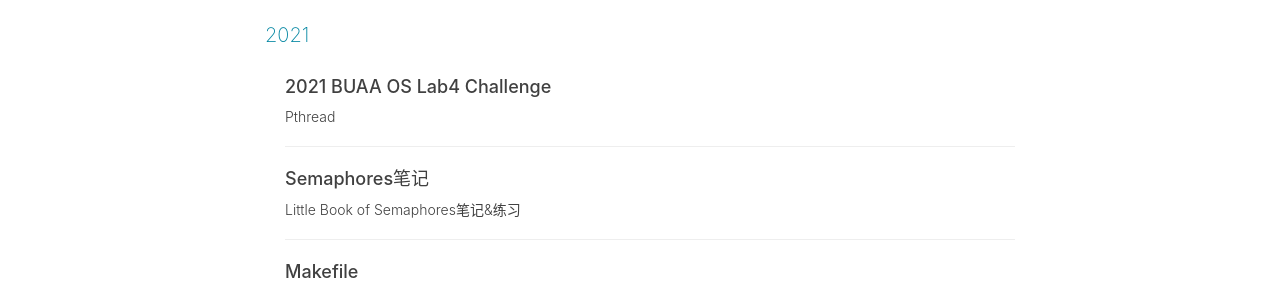
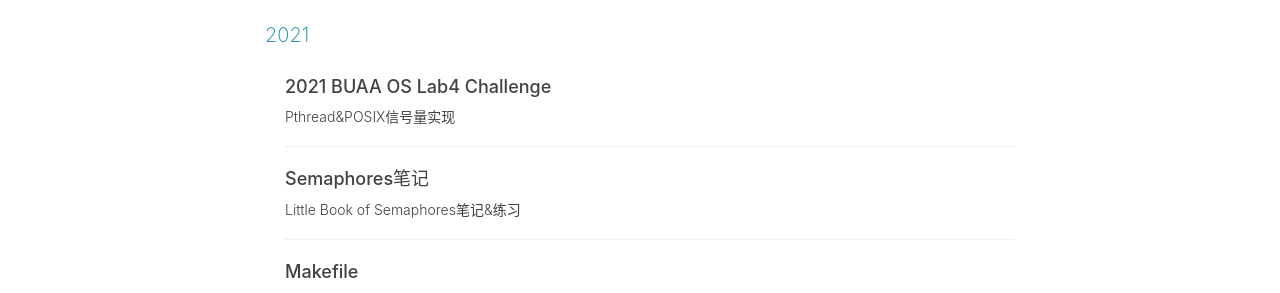
Before and after one commit to Dictria/Dictria.github.io, a Jekyll site: the page built from archive.html, in a window 1280 px wide. Shown: the part 314-607 px from the top of the page. Built offline with Jekyll 4.4.1, drawn with Linux system fonts in a browser that asks for light colours; nearby versions of some CDN libraries; comment, search, counter and statistics services are not loaded.

Commit message:
fix 2021-06-30-2021-buaa-os-lab4-challenge Subtitle

```diff
--- a/_posts/OS/2021-06-30-2021-buaa-os-lab4-challenge.md
+++ b/_posts/OS/2021-06-30-2021-buaa-os-lab4-challenge.md
@@ -1,7 +1,7 @@
 ---
 layout: post
 title: "2021 BUAA OS Lab4 Challenge"
-subtitle: "Pthread"
+subtitle: "Pthread&POSIX信号量实现"
 date: 2021-06-30
 author: "Dictria"
 header-img: "img/header.jpg"
```
